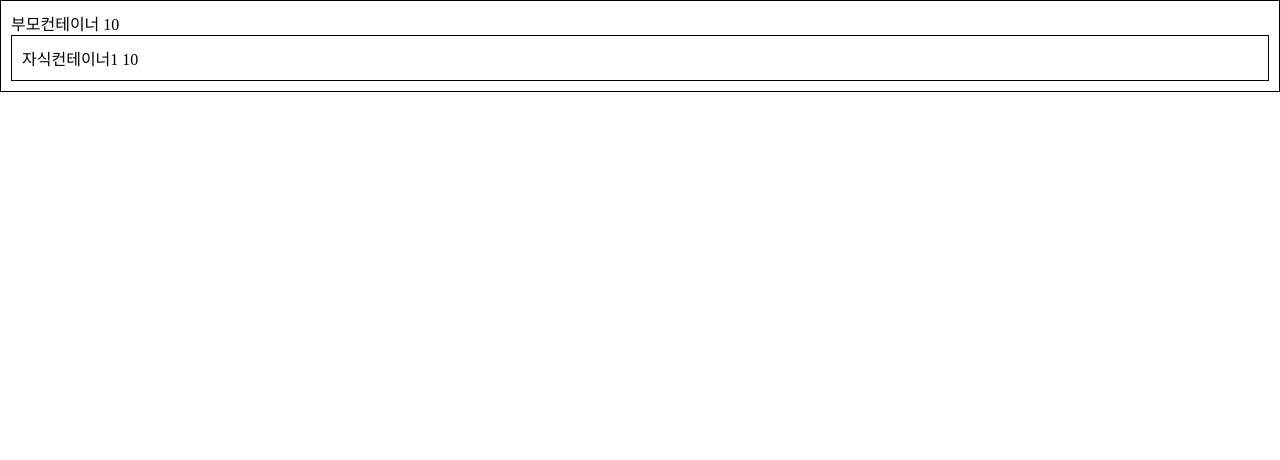
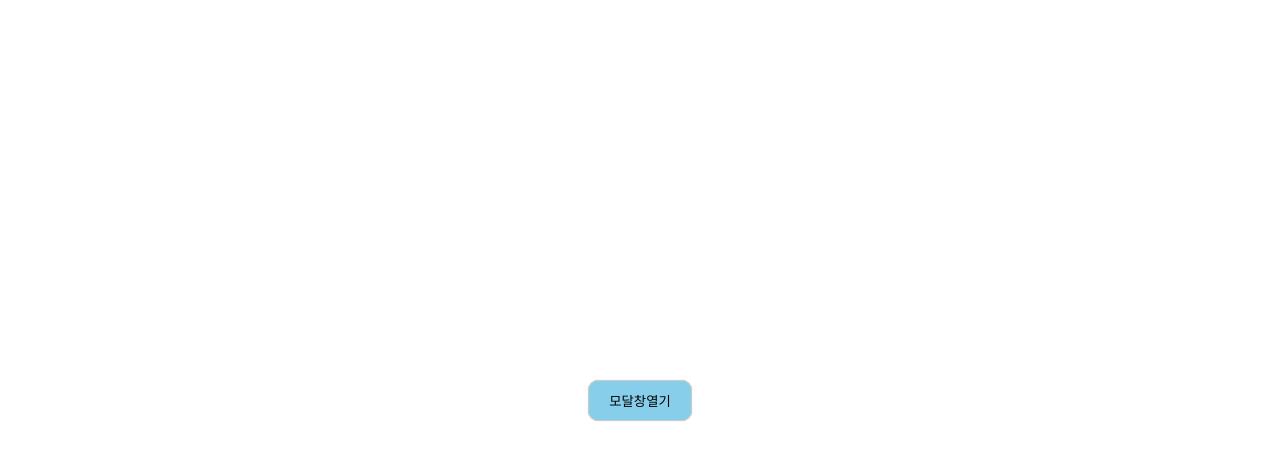
Before and after one commit to smartrector/my-app, a React (Create React App) app: page / in a window 1280 px wide. Shown: the top 460 px of the page. Built offline with nearby package versions, Linux system fonts and the light colour scheme.

Commit message:
modal v1

```diff
--- a/src/App.js
+++ b/src/App.js
@@ -2,32 +2,37 @@ import React, {useState} from "react";
 import "./assets/css/style.css";
 
 function App() {
-  const num = 10;
+  let [mView, setMView] = useState(false);
+  function modalView() {
+    // alert("test");
+    setMView(true);
+  }
+  function modalClose() {
+    setMView(false);
+  }
   return (
     <>
-      <div className="wrap">
-        부모컨테이너 {num}
-        <Child1 넘버={num} />
+      <div>
+        <button className="btn primary" onClick={modalView}>
+          모달창열기
+        </button>
+      </div>
+      {mView == true ? <Modal onclick={modalClose} /> : null}
+    </>
+  );
+}
+
+function Modal(props) {
+  return (
+    <>
+      <div className="modalWrap">
+        <div className="modal">
+          모달창
+          <button onClick={props.onclick}>닫기</button>
+        </div>
       </div>
     </>
   );
 }
 
-function Child1(props) {
-  console.log(props);
-  return (
-    <>
-      <div className="wrap">자식컨테이너1 {props.넘버} </div>
-    </>
-  );
-}
-
-function Child2() {
-  return (
-    <>
-      <div className="wrap">자식콘테이너2</div>
-    </>
-  );
-}
-
 export default App;
--- a/src/assets/css/style.css
+++ b/src/assets/css/style.css
@@ -30,12 +30,15 @@ h1 {
   background-color: #fff;
   cursor: pointer;
   transition: 0.3s;
+  box-shadow: 0px 0px 1px rgba(0, 0, 0, 0.3);
 }
 
 .btn:hover {
   background-color: blue;
   border: 1px solid #fff;
   color: white;
+  transform: translate(-5px, -5px);
+  box-shadow: 3px 3px 10px rgba(0, 0, 0, 0.3);
 }
 
 .btn.primary {
@@ -71,3 +74,34 @@ h1 {
   border: 1px solid #000;
   padding: 10px;
 }
+
+html,
+body {
+  height: 100%;
+}
+
+body {
+  display: flex;
+  justify-content: center;
+  align-items: center;
+}
+
+.modal {
+  position: fixed;
+  width: 300px;
+  height: 300px;
+  left: 50%;
+  top: 50%;
+  transform: translate(-50%, -50%);
+  background-color: pink;
+  border-radius: 10px;
+}
+.modalWrap {
+  position: fixed;
+  width: 100%;
+  height: 100%;
+  background-color: rgba(0, 0, 0, 0.1);
+  left: 0;
+  top: 0;
+  /* opacity: 0.3; */
+}
```
Also changed, not shown: src/App_props.js (added, +44 -0 lines).
